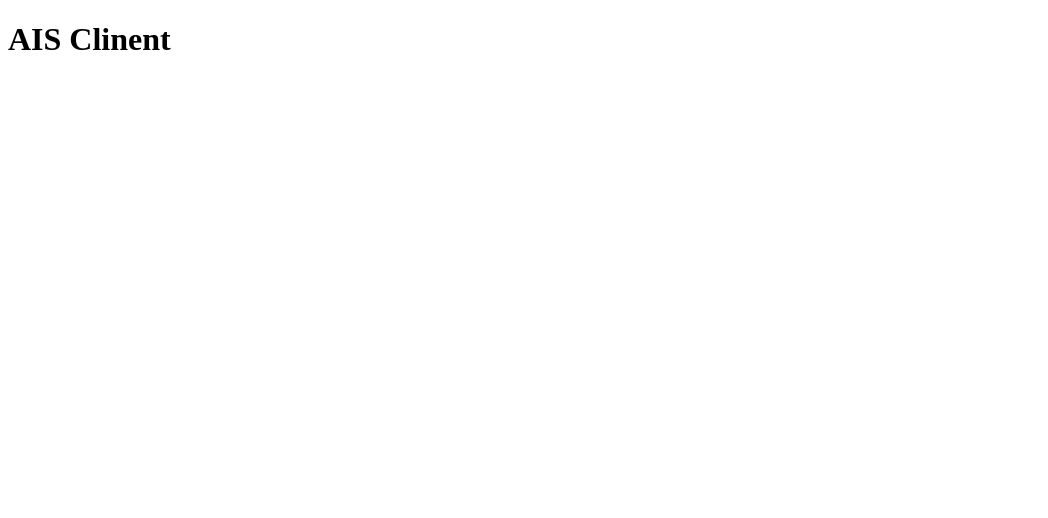
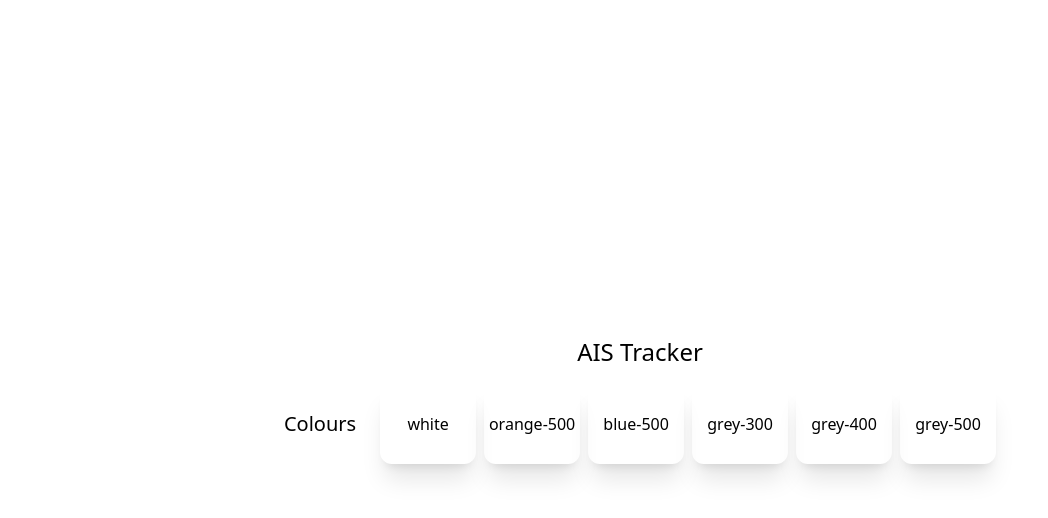
Before and after one commit to richardIambert/ais-tracker, a React (Vite) app: page / in a window 1280 px wide. Shown: the top 518 px of the page, without its empty margins (0-1048 px from the left). Built offline with nearby package versions, Linux system fonts and the light colour scheme.

Commit message:
Setup tailwindcss

```diff
--- a/package.json
+++ b/package.json
@@ -10,8 +10,10 @@
     "preview": "vite preview"
   },
   "dependencies": {
+    "@tailwindcss/vite": "^4.0.8",
     "react": "^19.0.0",
-    "react-dom": "^19.0.0"
+    "react-dom": "^19.0.0",
+    "tailwindcss": "^4.0.8"
   },
   "devDependencies": {
     "@eslint/js": "^9.19.0",
--- a/src/App.jsx
+++ b/src/App.jsx
@@ -1,5 +1,31 @@
 const App = () => {
-  return <h1>AIS Clinent</h1>;
+  const customColours = [
+    { background: 'white', text: 'grey-500' },
+    { background: 'orange-500', text: 'white' },
+    { background: 'blue-500', text: 'white' },
+    { background: 'grey-300', text: 'grey-500' },
+    { background: 'grey-400', text: 'grey-500' },
+    { background: 'grey-500', text: 'white' },
+  ];
+
+  return (
+    <div className="h-screen flex gap-4 flex-col items-center justify-center">
+      <h1 className="text-2xl">AIS Tracker</h1>
+      <section>
+        <div className="flex gap-2 items-center">
+          <h2 className="text-xl me-4">Colours</h2>
+          {customColours.map(({ background, text }) => (
+            <span
+              key={background}
+              className={`w-24 h-20 flex items-center justify-center shadow-xl rounded-xl bg-${background} text-${text}`}
+            >
+              {background}
+            </span>
+          ))}
+        </div>
+      </section>
+    </div>
+  );
 };
 
 export default App;
--- a/src/index.css
+++ b/src/index.css
@@ -0,0 +1,9 @@
+@import 'tailwindcss';
+
+@theme {
+  --color-blue-500: #0c5aba;
+  --color-grey-300: #cecece;
+  --color-grey-400: #797979;
+  --color-grey-500: #252424;
+  --color-orange-500: #fa4b04;
+}
--- a/vite.config.js
+++ b/vite.config.js
@@ -1,7 +1,8 @@
 import { defineConfig } from 'vite';
 import react from '@vitejs/plugin-react';
+import tailwindcss from '@tailwindcss/vite';
 
 // https://vite.dev/config/
 export default defineConfig({
-  plugins: [react()],
+  plugins: [react(), tailwindcss()],
 });
```
Also changed, not shown: 1 other file (tests, documents, lock files or other folders).
